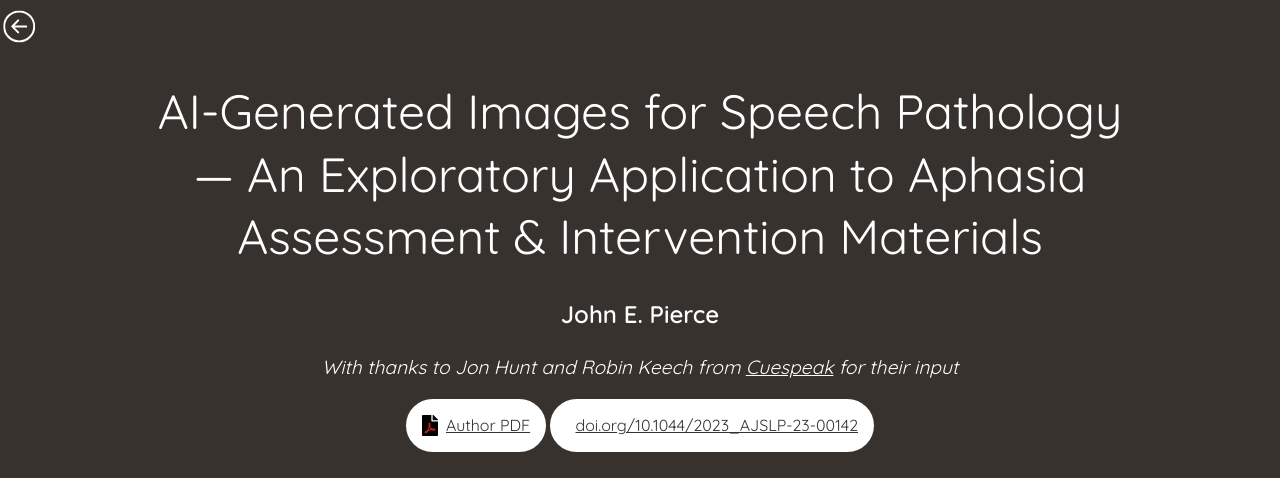
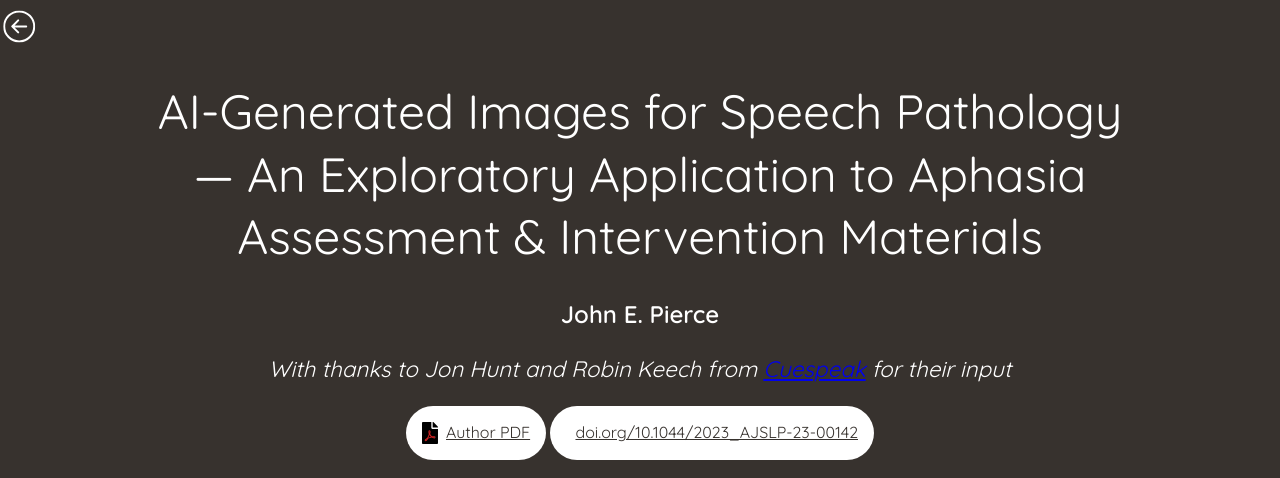
Before and after one commit to JohnEPierce/JohnEPierce.github.io, a plain HTML site: page AI_images.html in a window 1280 px wide. Shown: the top 478 px of the page. Drawn offline with Linux system fonts and the light colour scheme.

Commit message:
Styling hyperlinks and font size

```diff
--- a/publication.css
+++ b/publication.css
@@ -39,7 +39,6 @@ body div * {
 }
 a {
     text-decoration: none;
-    color: var(--light-color);
 }
 
 h1 {
@@ -54,6 +53,7 @@ h1 strong {
 h2 {
     font-weight: 600;
     text-align: center;
+    font-size: 1.8rem;
 }
 h3 {
     font-weight: 500;
@@ -97,9 +97,12 @@ transition: 0.1s all;
   font-size: 1.4rem;
 }
 
-p {
-    font-size: 1.2rem;
+p, li, p a {
+    font-size: 1.4rem;
 }
+    p a {
+        text-decoration: underline;
+    }
 
 ul,ol {
     text-align: left;
```
